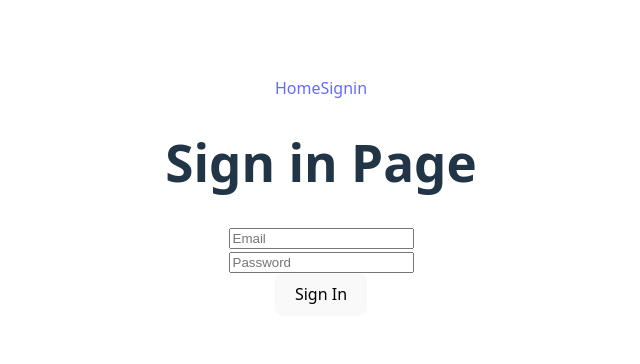
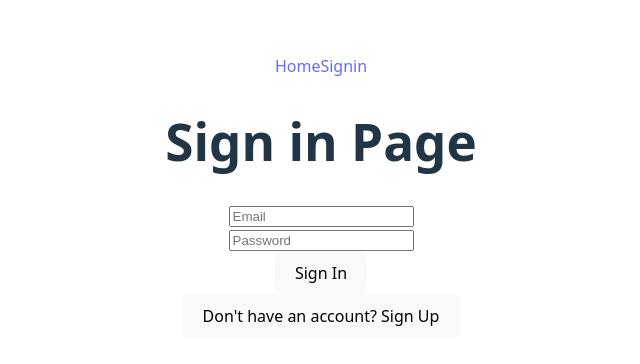
Before and after one commit to fac-32/Jobio-front, a React (Vite) app: page /sign-in in a window 1280 px wide. Shown: the part 204-568 px from the top of the page, without its empty margins (319-959 px from the left). Built offline with nearby package versions, Linux system fonts and the light colour scheme.

Commit message:
Add toggle logic between sign-in and sign-up

```diff
--- a/src/pages/Signin.tsx
+++ b/src/pages/Signin.tsx
@@ -4,6 +4,7 @@ import '../App.css';
 export default function Signin() {
     const [email, setEmail] = useState('');
     const [password, setPassword] = useState('');
+    const [newUser, setNewUser] = useState(false);
 
     return (
         <>
@@ -27,17 +28,44 @@ export default function Signin() {
             <div>
                 <button
                     onClick={() => {
-                        if (!validateEmail(email) || password.length < 0) {
+                        if (!validateEmail(email)) {
                             console.log('something is wrong with input');
                             return;
                         }
+                        if (!newUser) {
+                            if (password.length < 0) {
+                                console.log('something is wrong with input');
+                                return;
+                            }
+                            handleSignin(email, password);
+                            // console.log('input all good');
+                            setEmail('');
+                            setPassword('');
+                            return;
+                        }
+                        if (password.length < 6) {
+                            console.log('passwrd too short');
+                            return;
+                        }
+                        handleSignUp(email, password);
                         // console.log('input all good');
-                        handleSignin(email, password);
                         setEmail('');
                         setPassword('');
+                        return;
                     }}
                 >
-                    Sign In
+                    {newUser ? 'Sign Up' : 'Sign In'}
+                </button>
+            </div>
+            <div>
+                <button
+                    onClick={() => {
+                        setNewUser(!newUser);
+                    }}
+                >
+                    {newUser
+                        ? 'Have an account? Sign In'
+                        : "Don't have an account? Sign Up"}
                 </button>
             </div>
         </>
@@ -45,7 +73,11 @@ export default function Signin() {
 }
 
 function handleSignin(email: string, password: string) {
-    console.log('email: ', email, 'password: ', password);
+    console.log('sign in: email: ', email, 'password: ', password);
+}
+
+function handleSignUp(email: string, password: string) {
+    console.log('sign up; email: ', email, 'password: ', password);
 }
 
 function validateEmail(email: string) {
```
